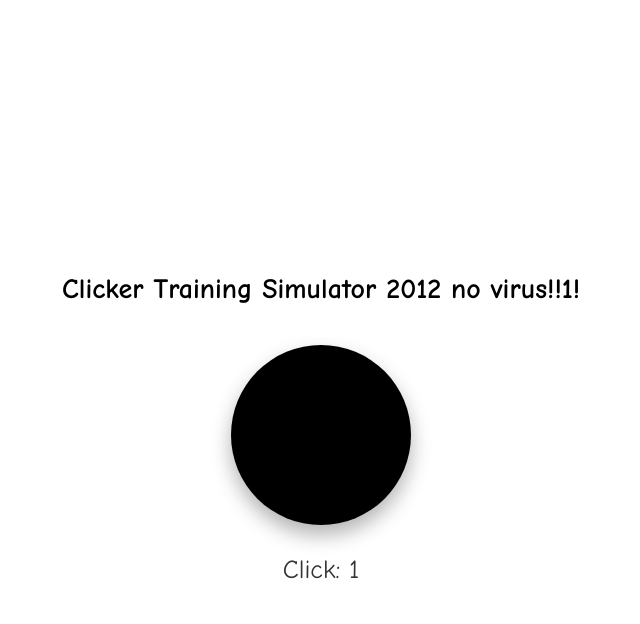
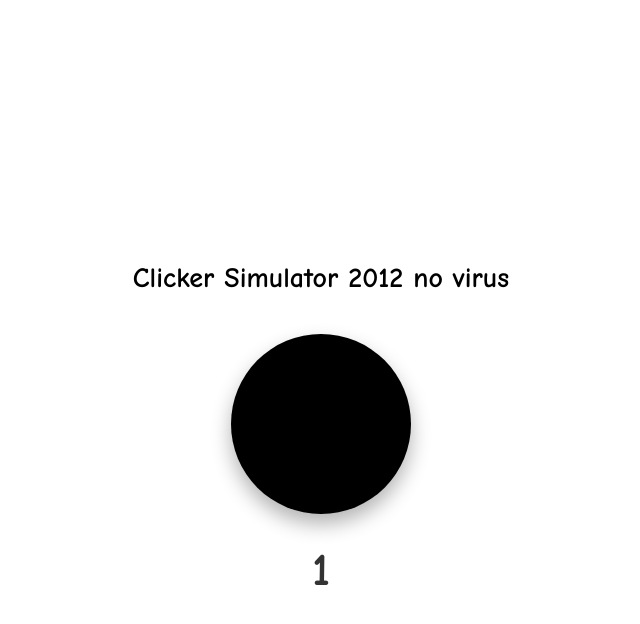
Before and after one commit to UPhill556/fag, a plain HTML site: page index.html in a window 1280 px wide. Both pictures are taken after a click on the button "Clicca qui!". Shown: the whole page, without its empty margins (319-959 px from the left). Drawn offline with Linux system fonts and the light colour scheme.

Commit message:
Update index.html

```diff
--- a/index.html
+++ b/index.html
@@ -54,9 +54,10 @@
 
         .counter {
             margin-top: 30px;
-            font-size: 26px;
+            font-size: 46px;
             color: #333;
             transition: all 0.8s ease;
+            font-weight: bold;
         }
 
         .green-mode {
@@ -73,16 +74,13 @@
     </style>
 </head>
 <body>
-    <h1 id="title">Clicker Training Simulator 2012 no virus!!1!</h1>
+    <h1 id="title">Clicker Simulator 2012 no virus</h1>
     <button class="click-button" id="clickButton" title="Clicca qui!"></button>
-    <div class="counter">Click: <span id="counter">0</span></div>
+    <div class="counter"><span id="counter">0</span></div>
 
-    <audio id="clickSound" preload="auto">
-        <source src="click.mp3" type="audio/mpeg">
-    </audio>
-    <audio id="greenSound" preload="auto">
-        <source src="green.mp3" type="audio/mpeg">
-    </audio>
+    <!-- Sostituisci questi percorsi con i tuoi file audio locali -->
+    <audio id="clickSound" src="click.mp3" preload="auto"></audio>
+    <audio id="greenSound" src="green.mp3" preload="auto"></audio>
 
     <script>
         document.addEventListener('DOMContentLoaded', function() {
@@ -95,6 +93,7 @@
 
             let count = 0;
             let greenModeActive = false;
+            let winChance = 0.1; // 0.1% di possibilità iniziale
 
             clickButton.addEventListener('click', function() {
                 if (greenModeActive) return;
@@ -102,6 +101,9 @@
                 // Incrementa il contatore
                 count++;
                 counterElement.textContent = count;
+
+                // Aumenta progressivamente la possibilità di vittoria dello 0.1%
+                winChance += 0.1;
 
                 // Effetto di pressione sul pulsante
                 clickButton.style.transform = 'scale(0.95)';
@@ -117,8 +119,15 @@
                     console.log("Errore nella riproduzione audio: ", error);
                 }
 
-                // Effetto al decimo click
-                if (count === 10) {
+                // Controlla se si attiva la modalità verde (random)
+                const randomValue = Math.random() * 100; // Numero tra 0 e 100
+
+                if (randomValue <= winChance) {
+                    activateGreenMode();
+                }
+            });
+
+            function activateGreenMode() {
                 greenModeActive = true;
 
                 // Riproduci il suono verde
@@ -132,7 +141,6 @@
                 // Attiva la green mode
                 body.classList.add('green-mode');
             }
-            });
 
             // Simula il click se l'utente preme la barra spaziatrice
             document.addEventListener('keydown', function(e) {
```
Lines whose indentation alone changed are shown as unchanged.
